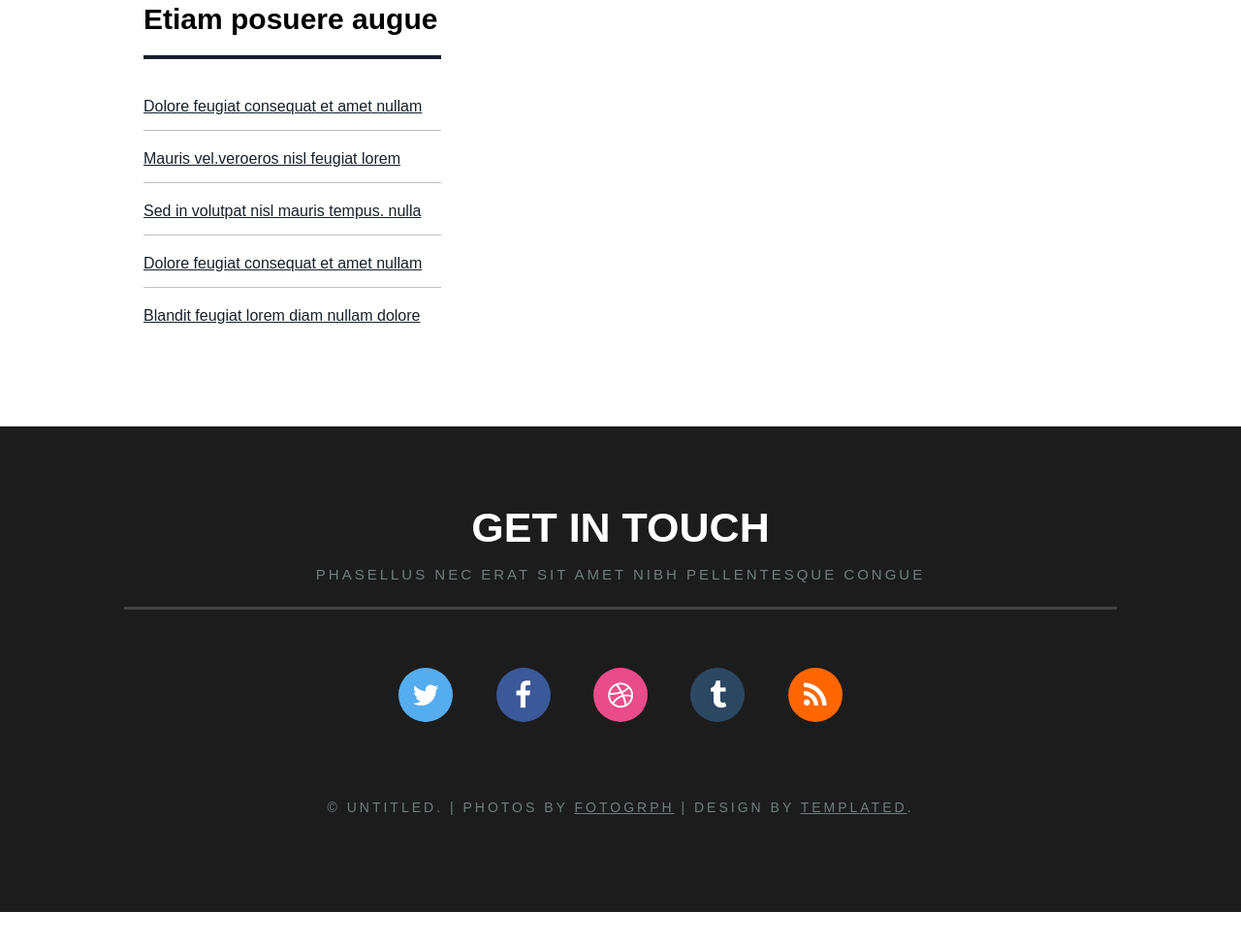
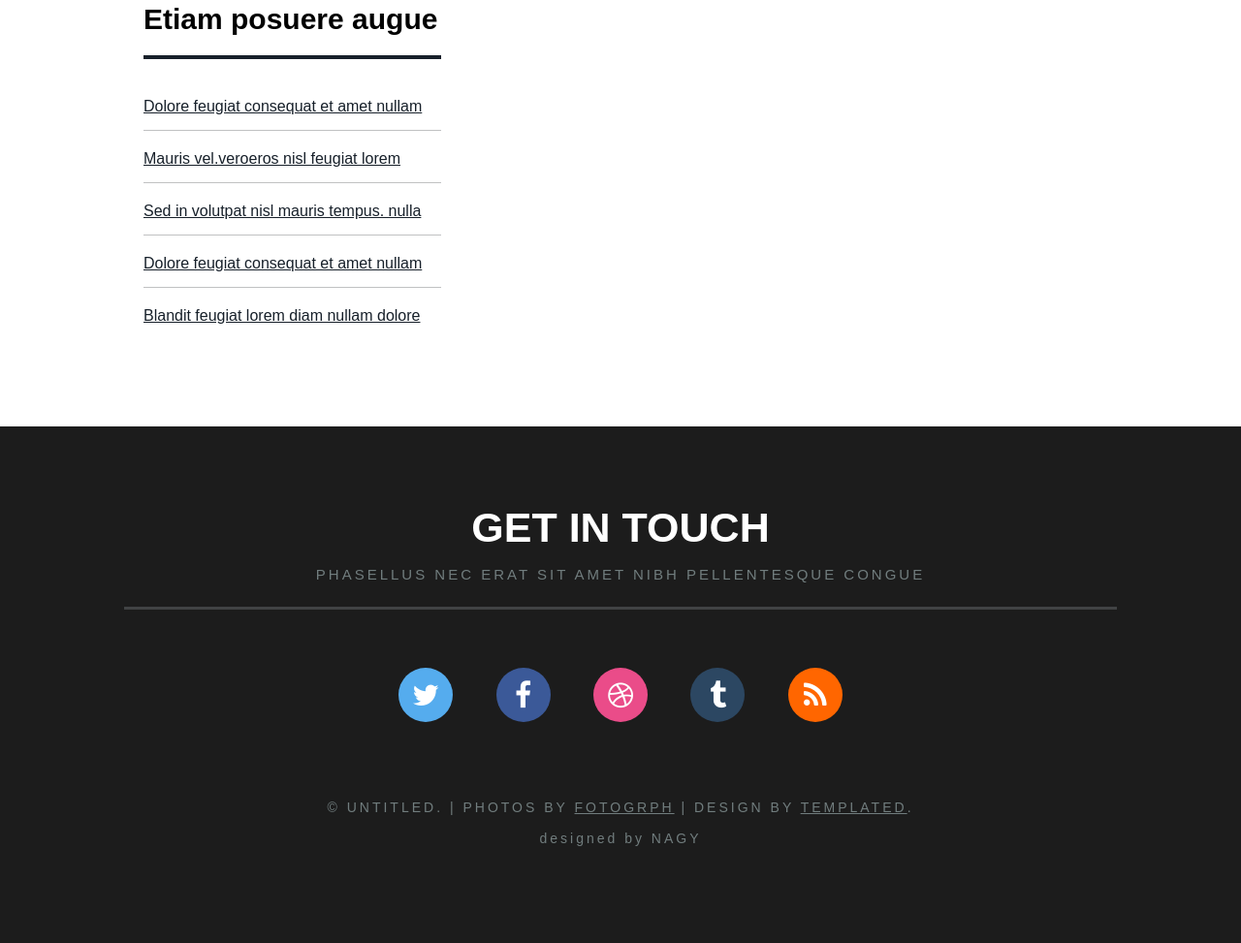
Before and after one commit to nagy-nabil/basketball, a plain HTML site: page index.html in a window 1280 px wide. Shown: the part 2391-3364 px from the top of the page at 97% size. Before the commit the page ends 3332 px from the top, so only its background shows below. Drawn offline with Linux system fonts and the light colour scheme.

Commit message:
Update index.html

```diff
--- a/index.html
+++ b/index.html
@@ -153,7 +153,10 @@
             <li><a href="#" class="fa fa-rss"></a></li>
             </ul>
         </div>
-            <p class="end">&copy; UNTITLED. | PHOTOS BY <a href="#">FOTOGRPH</a> | DESIGN BY <a href="#">TEMPLATED</a>.</p>
+            <p class="end">&copy; UNTITLED. | PHOTOS BY <a href="#">FOTOGRPH</a> | DESIGN BY <a href="#">TEMPLATED</a>.
+                <br><br>
+                designed by <span>NAGY</span>
+                </p>
                 </div>
         </footer>
     </body>
```
